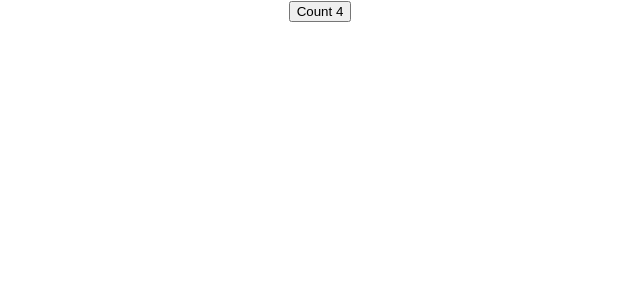
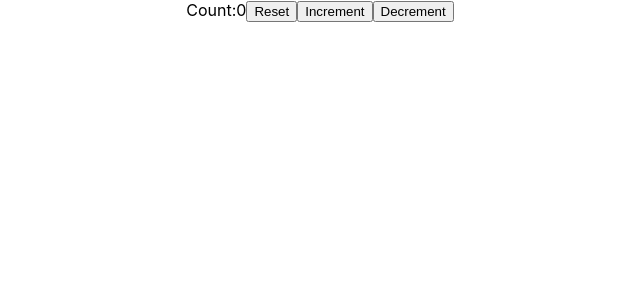
Before and after one commit to ginow/react-codevolution, a React (Create React App) app in the folder state-hook/: page / in a window 1280 px wide. Shown: the top 300 px of the page, without its empty margins (320-960 px from the left). Built offline with nearby package versions, Linux system fonts and the light colour scheme.

Commit message:
Simple reset, increment, decrement counter

```diff
--- a/state-hook/src/App.js
+++ b/state-hook/src/App.js
@@ -1,10 +1,10 @@
 import './App.css';
-import HookCounter from './HookCounter';
+import HookCounterTwo from './components/HookCounterTwo';
 
 function App() {
   return (
     <div className="App">
-      <HookCounter></HookCounter>
+      <HookCounterTwo></HookCounterTwo>
     </div>
   );
 }
--- /dev/null
+++ b/state-hook/src/components/HookCounterTwo.js
@@ -0,0 +1,16 @@
+import React, { useState } from 'react'
+
+function HookCounterTwo() {
+    const initialCount = 0
+    const [count, setCount] = useState(initialCount)
+    return (
+        <div>
+            Count:{count}
+            <button onClick={() => setCount(initialCount)}>Reset</button>
+            <button onClick={() => setCount(count + 1)}>Increment </button>
+            <button onClick={() => setCount(count - 1)}>Decrement</button>
+        </div>
+    )
+}
+
+export default HookCounterTwo
```
Also changed, not shown: state-hook/src/components/HookCounter.js (renamed from state-hook/src/HookCounter.js), 1 other file (tests, documents, lock files or other folders).
